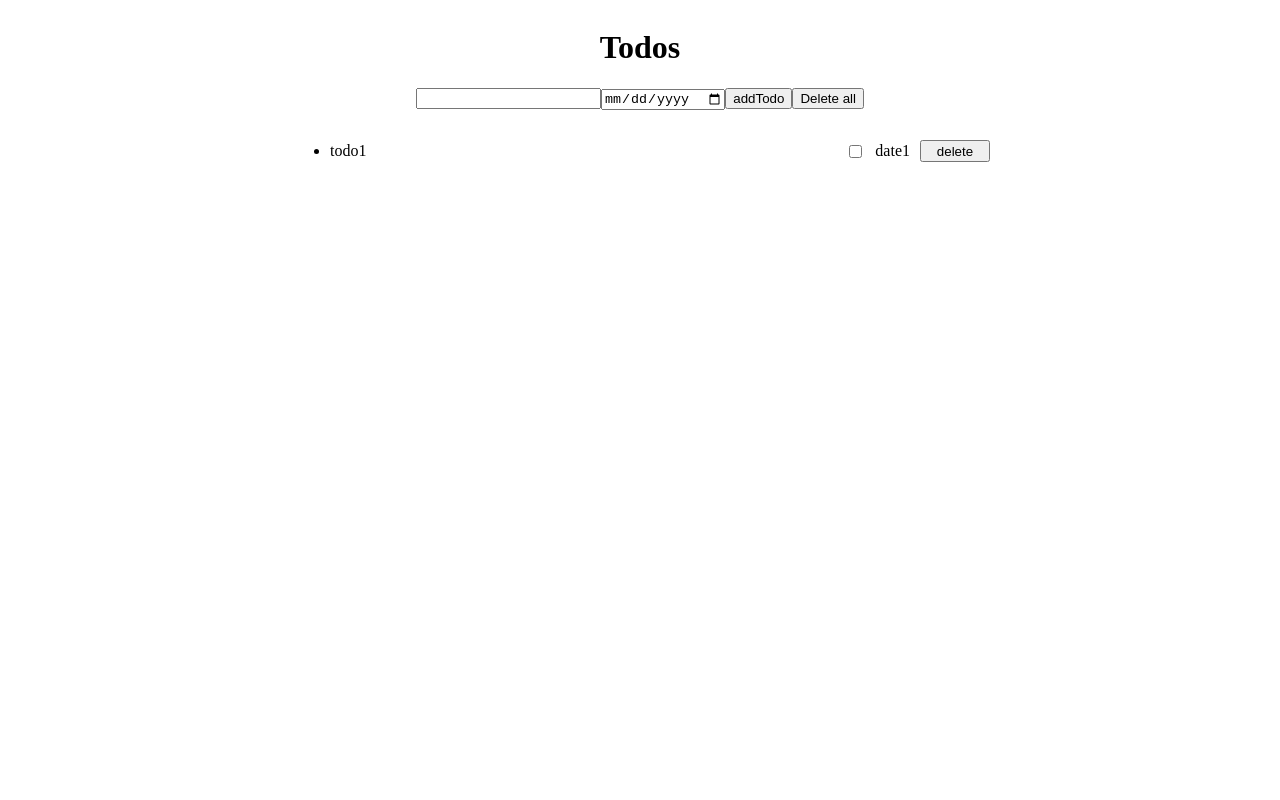
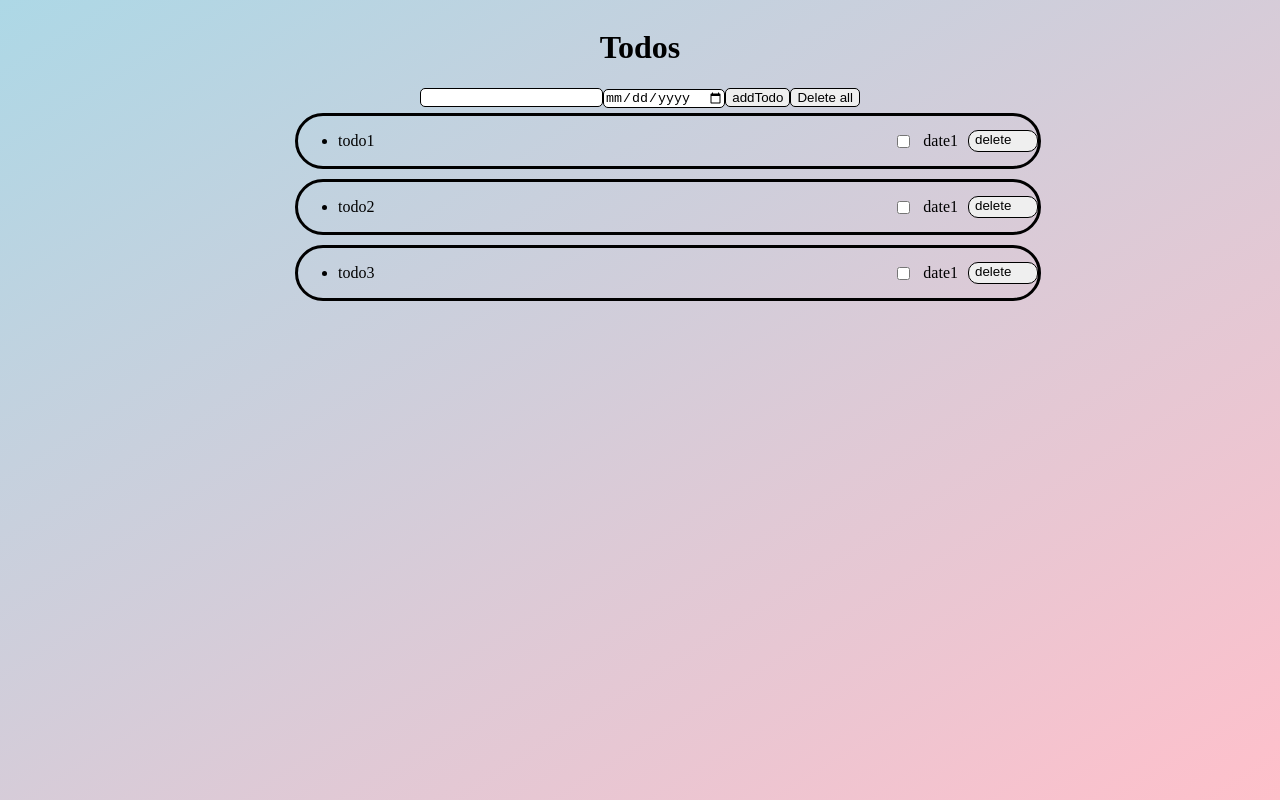
Before and after one commit to murzikkot978/react-todo-list, a React app: page / in a window 1280 px wide. Built offline with nearby package versions, Linux system fonts and the light colour scheme; the HTML template or start-up script is replaced by a standard one.

Commit message:
style: add style with classeName attribute
close #2

```diff
--- a/src/App.css
+++ b/src/App.css
@@ -1,7 +1,32 @@
+body {
+    background: linear-gradient(to bottom right, lightblue, pink);
+    background-attachment: fixed;
+}
+
 .allElements {
     display: flex;
     flex-direction: column;
     align-items: center;
+}
+
+.input {
+    border: solid 1px;
+    border-radius: 5px;
+}
+
+.dateInput {
+    border: solid 1px;
+    border-radius: 5px;
+}
+
+.addTodo {
+    border: solid 1px;
+    border-radius: 5px;
+}
+
+.deleteAll {
+    border: solid 1px;
+    border-radius: 5px;
 }
 
 .inputPart {
@@ -13,6 +38,13 @@
 .todoPart {
     display: flex;
     width: 700px;
+    flex-direction: column;
+}
+
+.divUlTodoPart {
+    display: flex;
+    width: 700px;
+    flex-direction: column;
 }
 
 .ulTodoPartie {
@@ -20,6 +52,9 @@
     width: 100%;
     height: auto;
     justify-content: space-between;
+    border: solid;
+    border-radius: 50px;
+    margin: 5px;
 }
 
 .liElementDateChekDelet {
@@ -29,6 +64,9 @@
 }
 
 .buttonDelete {
+    display: flex;
     width: 70px;
     height: 22px;
+    border: solid 1px;
+    border-radius: 10px;
 }
--- a/src/afichage/partie-todo.tsx
+++ b/src/afichage/partie-todo.tsx
@@ -1,5 +1,6 @@
 function TodoPart() {
   return (
+    <div className="divUlTodoPart">
       <ul className="ulTodoPartie">
         <li className="liElementTodo">
           <p>todo1</p>
@@ -10,6 +11,27 @@ function TodoPart() {
           <button className="buttonDelete">delete</button>
         </li>
       </ul>
+      <ul className="ulTodoPartie">
+        <li className="liElementTodo">
+          <p>todo2</p>
+        </li>
+        <li className="liElementDateChekDelet">
+          <input type="checkbox" />
+          <p>date1</p>
+          <button className="buttonDelete">delete</button>
+        </li>
+      </ul>
+      <ul className="ulTodoPartie">
+        <li className="liElementTodo">
+          <p>todo3</p>
+        </li>
+        <li className="liElementDateChekDelet">
+          <input type="checkbox" />
+          <p>date1</p>
+          <button className="buttonDelete">delete</button>
+        </li>
+      </ul>
+    </div>
   );
 }
 
```
Lines whose indentation alone changed are shown as unchanged.
